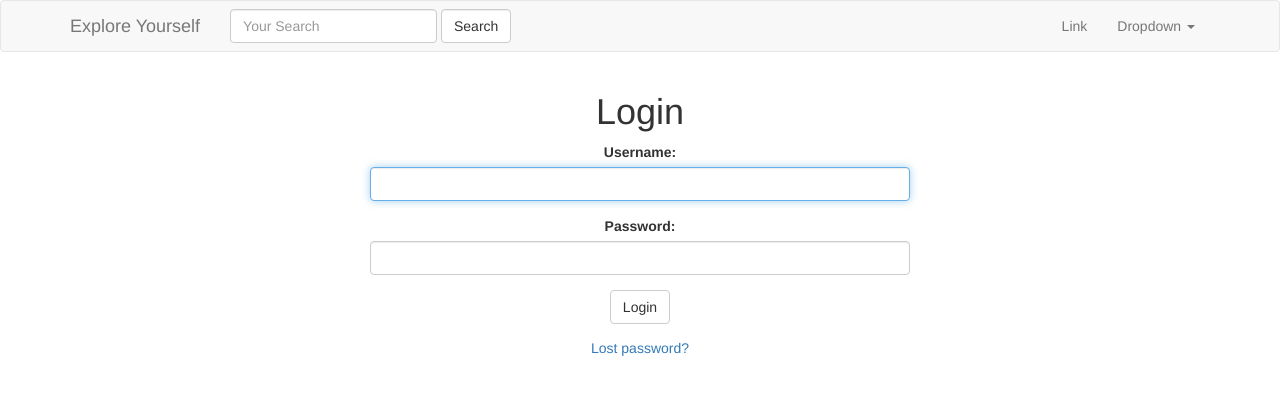
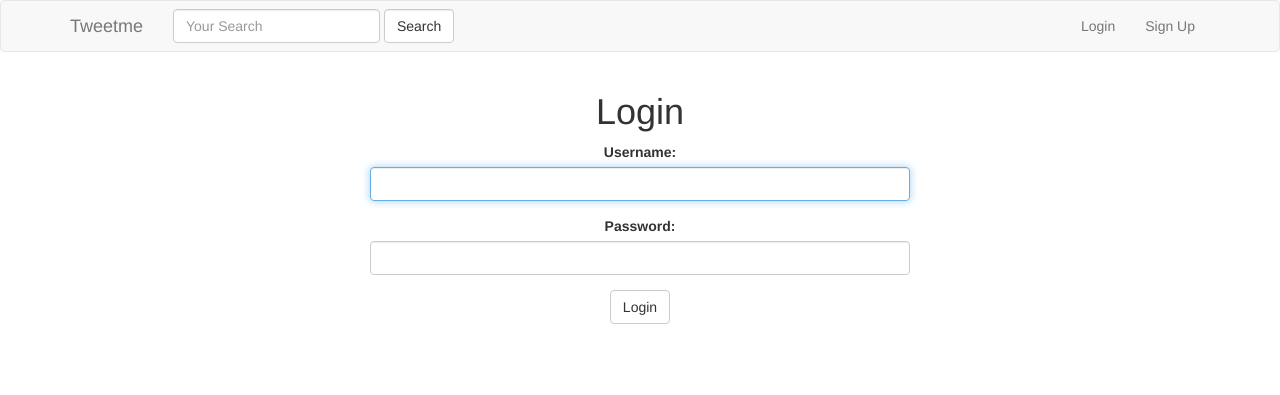
Before and after one commit to alvee32/Django_WebApp, a Django app: page /login/ in a window 1280 px wide. Shown: the top 395 px of the page. Run offline with Django 3.2, Linux system fonts and the light colour scheme; some libraries are stand-ins or nearby versions.

Commit message:
navbar design

```diff
--- a/tweetme/src/accounts/templates/registration/login.html
+++ b/tweetme/src/accounts/templates/registration/login.html
@@ -50,6 +50,6 @@ $(document).ready(function(){
 
 
 {# Assumes you setup the password_reset view in your URLconf #}
-<p><a href="{% url 'password_reset' %}">Lost password?</a></p>
+<!-- <p><a href="{% url 'password_reset' %}">Lost password?</a></p> -->
 </div>
 {% endblock %}
--- a/tweetme/src/templates/navbar.html
+++ b/tweetme/src/templates/navbar.html
@@ -8,28 +8,29 @@
         <span class="icon-bar"></span>
         <span class="icon-bar"></span>
       </button>
-      <a class="navbar-brand" href="{% url 'home' %}">Explore Yourself</a>
+      <a class="navbar-brand" href="{% url 'home' %}">Tweetme</a>
     </div>
     {% include "tweets/search_form.html" %}
     <!-- Collect the nav links, forms, and other content for toggling -->
     <div class="collapse navbar-collapse" id="bs-example-navbar-collapse-1">
-      <ul class="nav navbar-nav">
-
-      </ul>
-
+      {% if request.user.is_authenticated %}
       <ul class="nav navbar-nav navbar-right">
-        <li><a href="#">Link</a></li>
         <li class="dropdown">
-          <a href="#" class="dropdown-toggle" data-toggle="dropdown" role="button" aria-haspopup="true" aria-expanded="false">Dropdown <span class="caret"></span></a>
+          <a href="#" class="dropdown-toggle" data-toggle="dropdown" role="button" aria-haspopup="true" aria-expanded="false">Account <span class="caret"></span></a>
           <ul class="dropdown-menu">
-            <li><a href="#">Action</a></li>
-            <li><a href="#">Another action</a></li>
-            <li><a href="#">Something else here</a></li>
+            <li><a href="{{ request.user.profile.get_absolute_url }}">Profile</a></li>
             <li role="separator" class="divider"></li>
-            <li><a href="#">Separated link</a></li>
+            <li><a href="{% url 'logout' %}">Logout</a></li>
           </ul>
         </li>
       </ul>
+
+      {% else %}
+      <ul class="nav navbar-nav navbar-right">
+        <li><a href="{% url 'login' %}">Login</a></li>
+         <li><a href="{% url 'register' %}">Sign Up</a></li>
+      </ul>
+      {% endif %}
     </div><!-- /.navbar-collapse -->
   </div><!-- /.container-fluid -->
 </nav>
--- a/tweetme/src/tweetme/settings/base.py
+++ b/tweetme/src/tweetme/settings/base.py
@@ -56,8 +56,9 @@ MIDDLEWARE = [
 ]
 
 ROOT_URLCONF = 'tweetme.urls'
-LOGIN_URL = "/login"
+LOGIN_URL = "/login/"
 LOGIN_REDIRECT_URL = "/"
+LOGOUT_REDIRECT_URL = LOGIN_REDIRECT_URL
 
 TEMPLATES = [
     {
--- a/tweetme/src/tweetme/settings/local.py
+++ b/tweetme/src/tweetme/settings/local.py
@@ -57,8 +57,9 @@ MIDDLEWARE = [
 ]
 
 ROOT_URLCONF = 'tweetme.urls'
-LOGIN_URL = "/login"
+LOGIN_URL = "/login/"
 LOGIN_REDIRECT_URL = "/"
+LOGOUT_REDIRECT_URL = LOGIN_REDIRECT_URL
 
 TEMPLATES = [
     {
--- a/tweetme/src/tweetme/settings/production.py
+++ b/tweetme/src/tweetme/settings/production.py
@@ -57,8 +57,9 @@ MIDDLEWARE = [
 ]
 
 ROOT_URLCONF = 'tweetme.urls'
-LOGIN_URL = "/login"
+LOGIN_URL = "/login/"
 LOGIN_REDIRECT_URL = "/"
+LOGOUT_REDIRECT_URL = LOGIN_REDIRECT_URL
 
 TEMPLATES = [
     {
--- a/tweetme/src/tweets/views.py
+++ b/tweetme/src/tweets/views.py
@@ -49,7 +49,7 @@ class TweetDetailView(DetailView):
     queryset = Tweet.objects.all()
 
 
-class TweetListView(ListView):
+class TweetListView(LoginRequiredMixin, ListView):
 
     def get_queryset(self, *args, **kwargs):
         qs = Tweet.objects.all()
```
Also changed, not shown: tweetme/src/accounts/forms.py (+13 -0 lines), tweetme/src/db.sqlite3, tweetme/src/tweets/models.py (line endings or trailing spaces), 3 other files.
